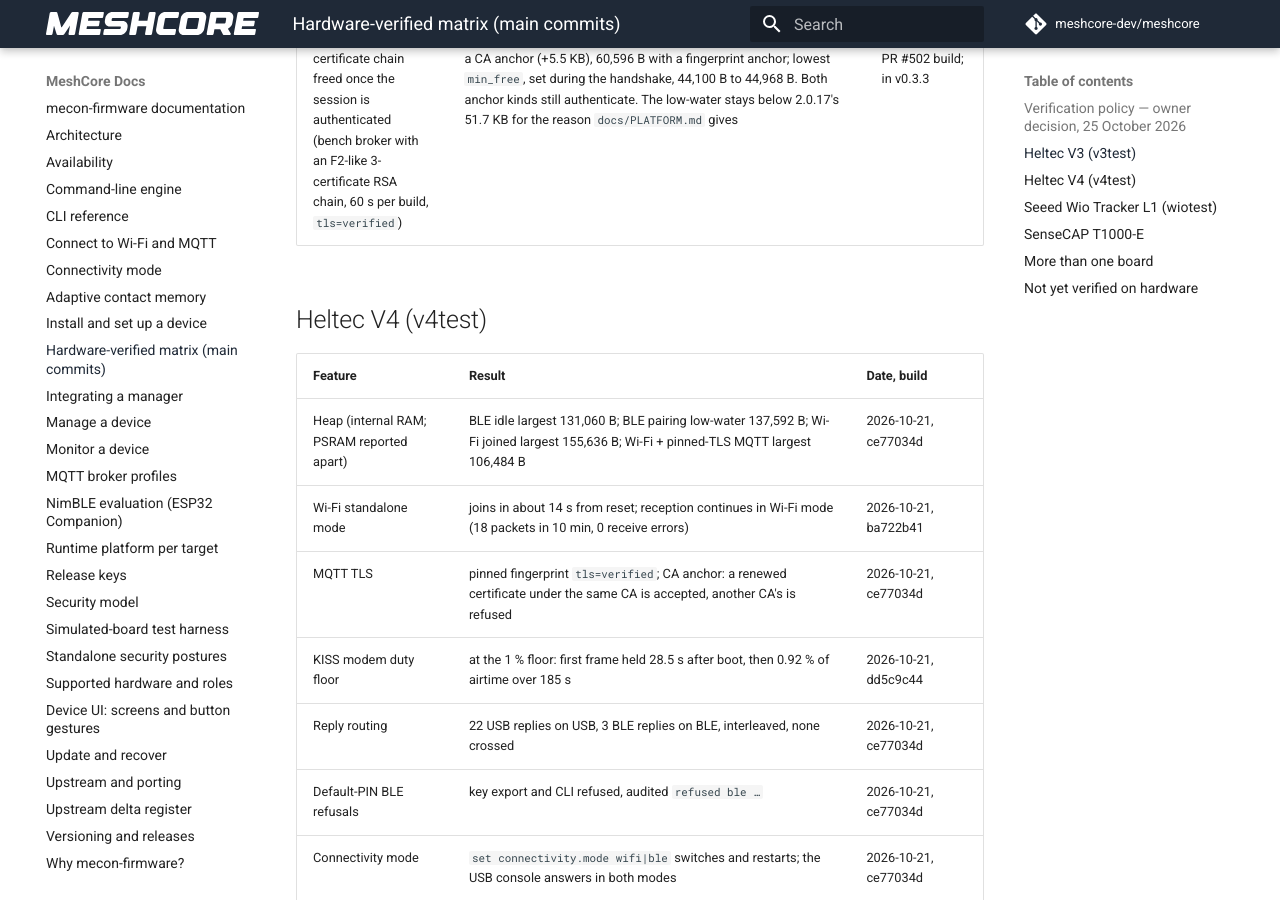
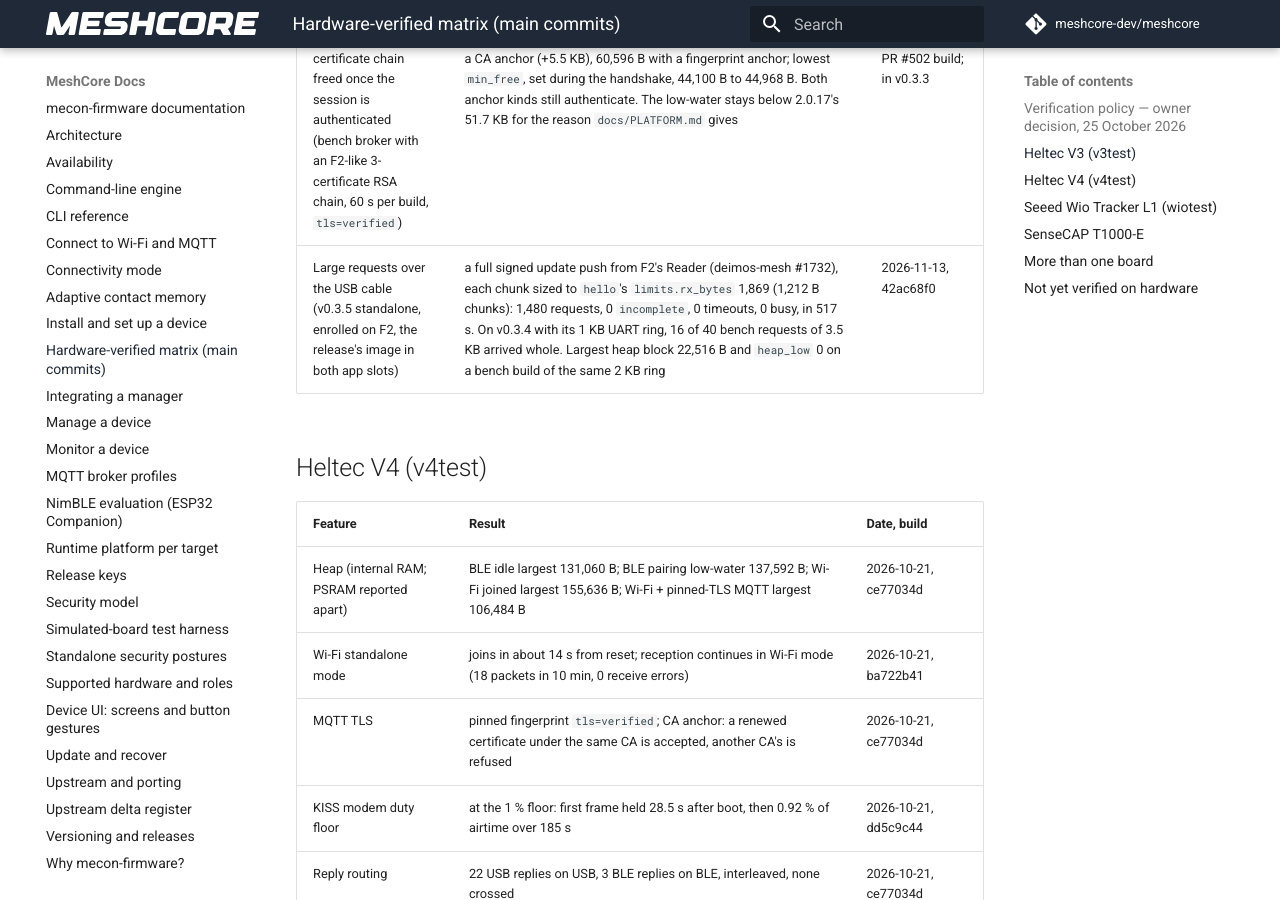
Before and after one commit to hoejriis/mecon-firmware, an MkDocs documentation site: the page built from docs/HARDWARE_VERIFIED.md, in a window 1280 px wide and 900 px high, scrolled down 8618 px. Built offline with MkDocs 1.6.1 and Material for MkDocs 9.7.7, drawn with Linux system fonts in a browser that asks for light colours; comment, search, counter and statistics services are not loaded; some of the changed text lies outside the part shown.

Commit message:
HARDWARE_VERIFIED: v0.3.5's cable push on the V3 and rf counts on the Wio
Co-Authored-By: Claude Opus 5.5 (1M context) <noreply@anthropic.com>

```diff
--- a/docs/HARDWARE_VERIFIED.md
+++ b/docs/HARDWARE_VERIFIED.md
@@ -86,6 +86,7 @@ Reading a release on a Heltec V3 or V4 includes `tools/mecon_latency_hw.py <port
 | Heap and TLS on v0.3.3 under the production Backend (standalone, enrolled, `wss` to F2) | 2 minutes: `tls=verified`, largest block 24,564 B, `min_free` 26,532 B, free 43.0 KB, never under the 20,480 B floor. Too short to call the heap dip fixed: on v0.3.2 the lasting split came about 80 s in | 2026-11-12, v0.3.3 (829db04b) |
 | MQTT session over `wss` to the production Backend (v0.3.2 standalone, enrolled, F2 row 682) | 1,000 one-a-minute connectivity samples over 17.5 hours (2026-11-11 18:21Z to 2026-11-12 11:49Z): `reconnects` 0 and `slow_writes` 0 in every sample, `write_ms_max` 2 to 13 ms; one session 12.9 hours unbroken; three sample gaps of 180 to 244 s with `up_s` still counting, so no session dropped. The single 30 s stall once reported was not seen again | 2026-11-12, v0.3.2 |
 | TLS: the broker's certificate chain freed once the session is authenticated (bench broker with an F2-like 3-certificate RSA chain, 60 s per build, `tls=verified`) | steady free heap 54,020 B on v0.3.2, 59,532 B with this change and a CA anchor (+5.5 KB), 60,596 B with a fingerprint anchor; lowest `min_free`, set during the handshake, 44,100 B to 44,968 B. Both anchor kinds still authenticate. The low-water stays below 2.0.17's 51.7 KB for the reason `docs/PLATFORM.md` gives | 2026-11-11, PR #502 build; in v0.3.3 |
+| Large requests over the USB cable (v0.3.5 standalone, enrolled on F2, the release's image in both app slots) | a full signed update push from F2's Reader (deimos-mesh #1732), each chunk sized to `hello`'s `limits.rx_bytes` 1,869 (1,212 B chunks): 1,480 requests, 0 `incomplete`, 0 timeouts, 0 busy, in 517 s. On v0.3.4 with its 1 KB UART ring, 16 of 40 bench requests of 3.5 KB arrived whole. Largest heap block 22,516 B and `heap_low` 0 on a bench build of the same 2 KB ring | 2026-11-13, 42ac68f0 |
 
 ## Heltec V4 (v4test)
 
@@ -153,6 +154,7 @@ Reading a release on a Heltec V3 or V4 includes `tools/mecon_latency_hw.py <port
 | v0.2.0 signed update through the Reader over USB (`WioTrackerL1_companion_radio_usb`), run by the deimos-mesh session | from a build of v0.2.0's commit with production keys, tagged v0.1.9 so the release was an upgrade (its image differs from the release's in the 2-byte version string), to the release's own signed zip: `update.offer` through the Reader's relay on a held cable answered `dfu: serial`, and the browser's serial DFU on the bootloader port wrote the 624,536 B image in about 90 s, 4 of 4. The next boot attested by version (`sha256` null, as on every nRF52) and was confirmed, in 3 of 3 jobs each from a fresh page; a job whose deadline lapsed read `failed`, unconfirmed, not reverted, with the new build running, as [UPDATES](contract/UPDATES.md) section 6 says. Restored to stock 1.17.1 afterwards, 0 of 27 values changed | reported 2026-11-08, 0836f264 (the v0.2.0 release) |
 | Loop stack through the Companion's radio paths (v0.2.1 USB Companion, unenrolled, Heltec V3 as the peer, private radio setting) | `loop_stack_free` 896 B at the start and after a received advert with its blob save, a direct message sent, one received, and an `rf.request`: no radio path below the boot low | 2026-11-09, v0.2.1 |
 | v0.3.3 by release DFU over v0.3.2 (USB Companion, enrolled on F2) | `hello` names v0.3.3; `config.schema` lists 25 keys, and the new `tz.offset`, `radio.rxgain`, `contacts.autoadd.*` (6), `telemetry.*` (3) and `advert.location` all read with `config.get`; `audit.list` and `contact.capacity` answer; `clock.back` without an epoch is refused `invalid`; `name`, `radio` and `tx` unchanged by the upgrade; F2's signed interface-scope read answered | 2026-11-12, v0.3.3 (829db04b) |
+| The manager's rf counts (v0.3.5 by release DFU, enrolled on F2, a relay to bilbo) | `status.get` `rf`: 10 replies, 1 completed, every drop count 0: the reply completed on the device and its event was lost on the cable queue behind `observations` events, two `usig_seq` gaps (the cause of #531, fixed after v0.3.5) | 2026-11-13, 42ac68f0 |
 
 ## SenseCAP T1000-E
 
```
